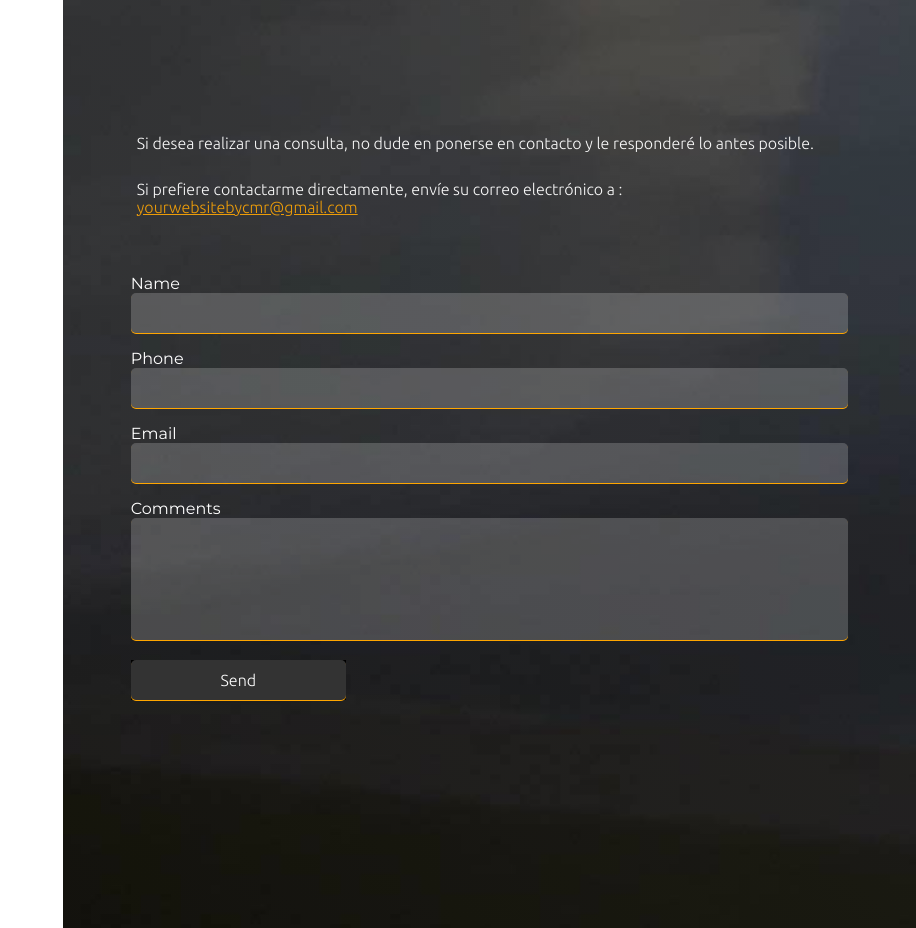
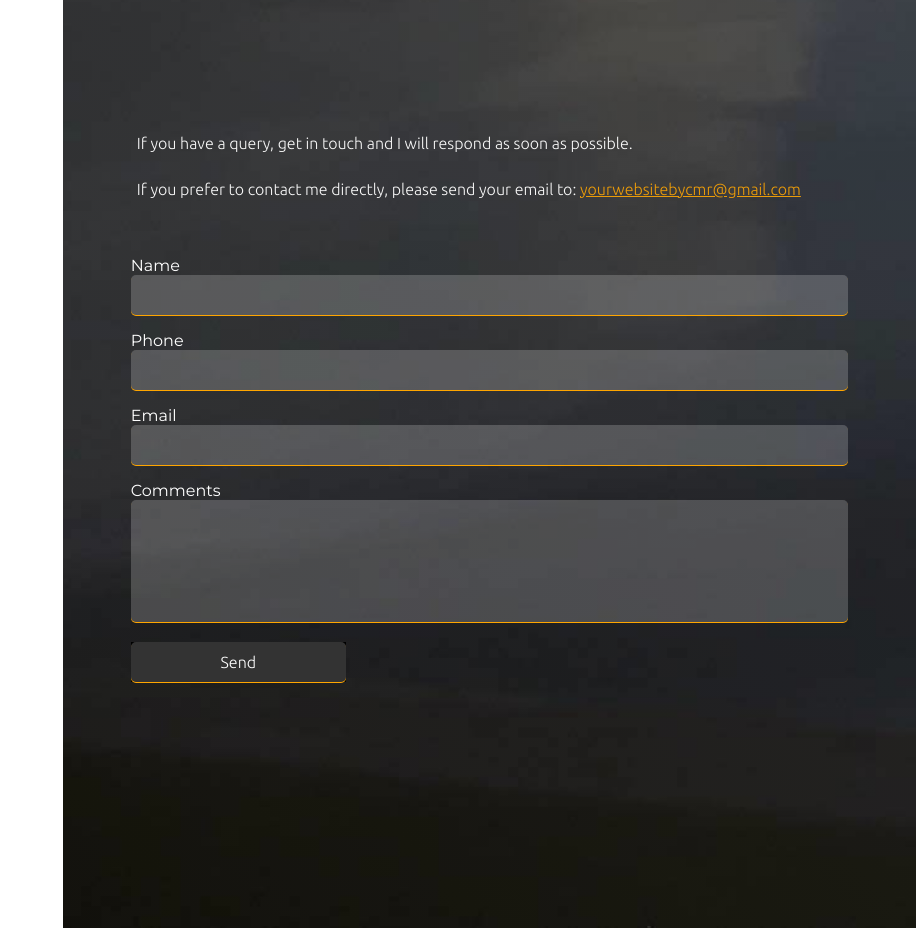
Before and after one commit to dakone11/proyecto_alpha, a plain HTML site: page proyect_alpha/index.html in a window 1280 px wide. Shown: the part 2760-3688 px from the top of the page, without its empty margins (364-1280 px from the left). Drawn offline with Linux system fonts and the light colour scheme.

Commit message:
cambio de española a inglés en el contacto

```diff
--- a/proyect_alpha/index.html
+++ b/proyect_alpha/index.html
@@ -134,9 +134,9 @@
               </section>
 
               <div class="contact_text">
-                <p>Si desea realizar una consulta, no dude en ponerse en contacto y le responderé lo antes posible.</p>
+                <p>If you have a query, get in touch and I will respond as soon as possible.</p>
 
-                 <p> Si prefiere contactarme directamente, envíe su correo electrónico a : <a href="mailto:yourwebsitebycmr@gmail.com ">  yourwebsitebycmr@gmail.com </a></p>
+                 <p> If you prefer to contact me directly, please send your email to: <a href="mailto:yourwebsitebycmr@gmail.com ">  yourwebsitebycmr@gmail.com </a></p>
               </div>
               <form id="contact" action="">
 
```
